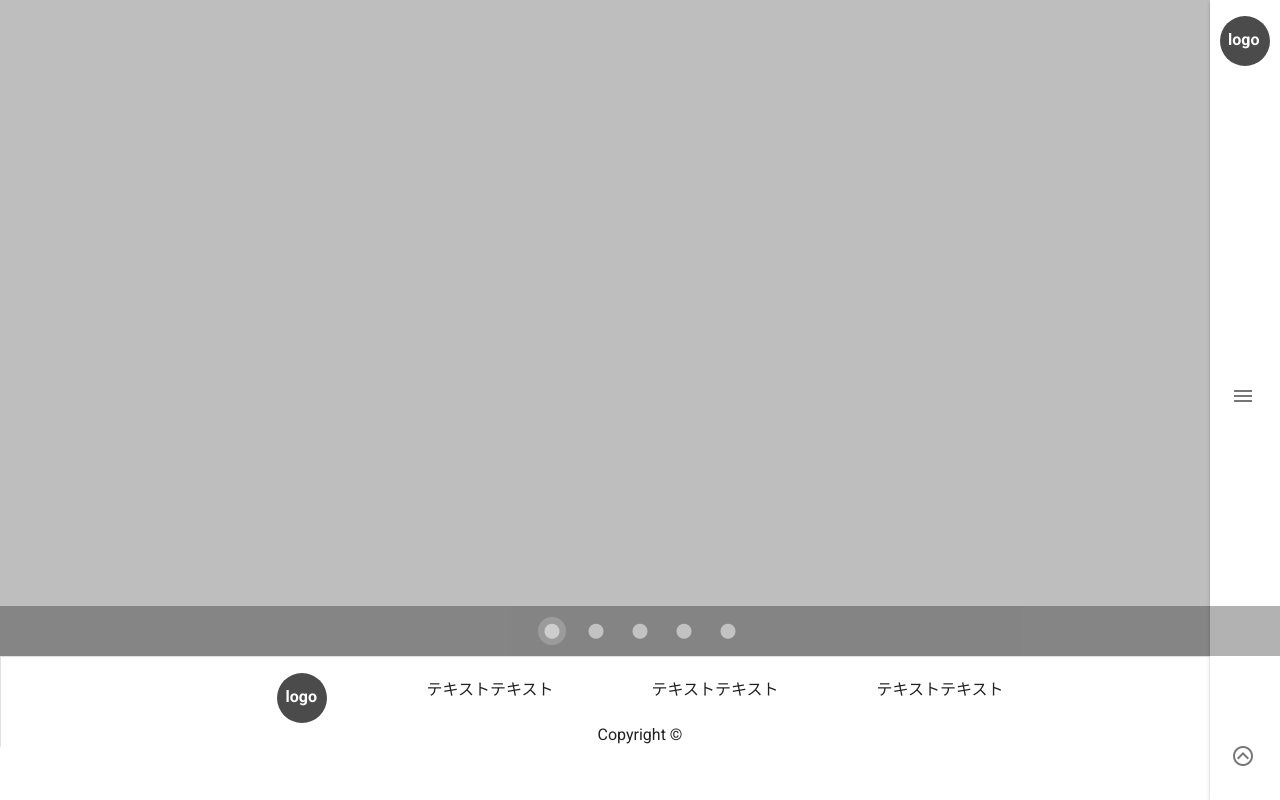
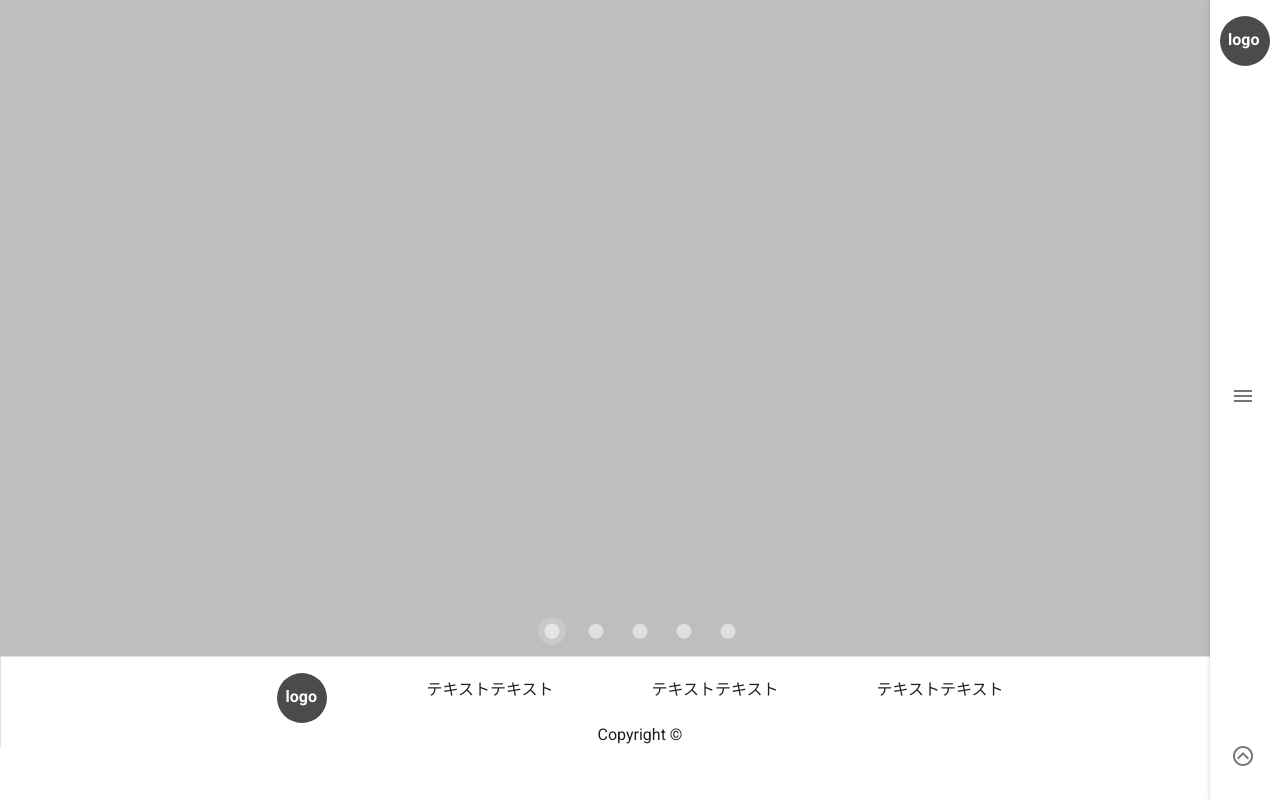
Before and after one commit to phann-phearoen/mechadock, a Nuxt app: page / in a window 1280 px wide. Built offline with nearby package versions, Linux system fonts and the light colour scheme.

Commit message:
hide delimiter background

```diff
--- a/pages/index.vue
+++ b/pages/index.vue
@@ -5,6 +5,7 @@
       cycle
       :show-arrows="false"
       style="postion: relative"
+      hide-delimiter-background
     >
       <v-carousel-item
         v-for="(item, i) in items"
```
